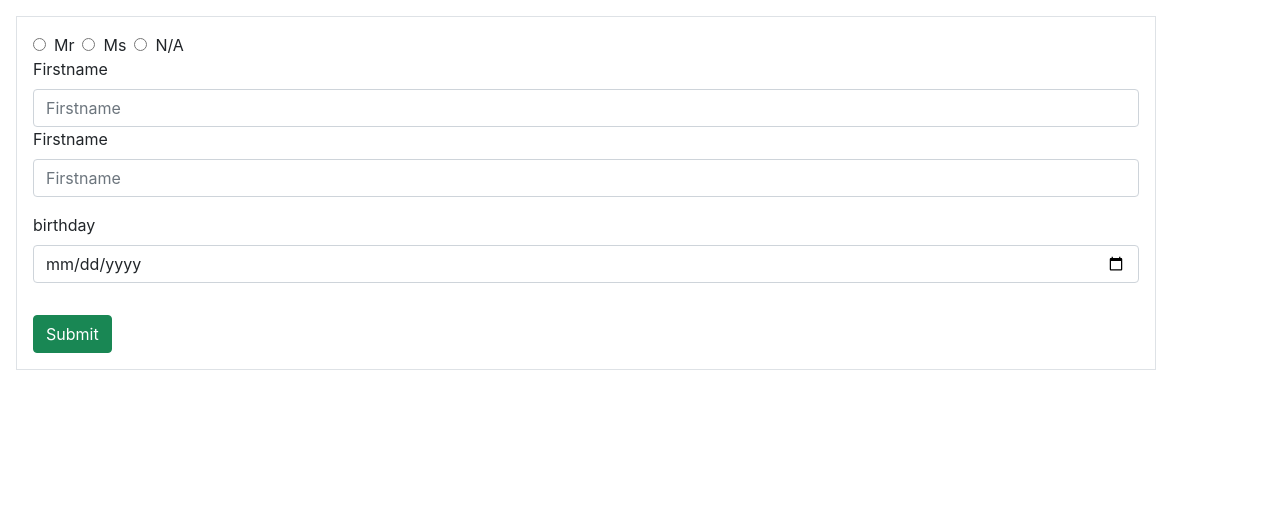
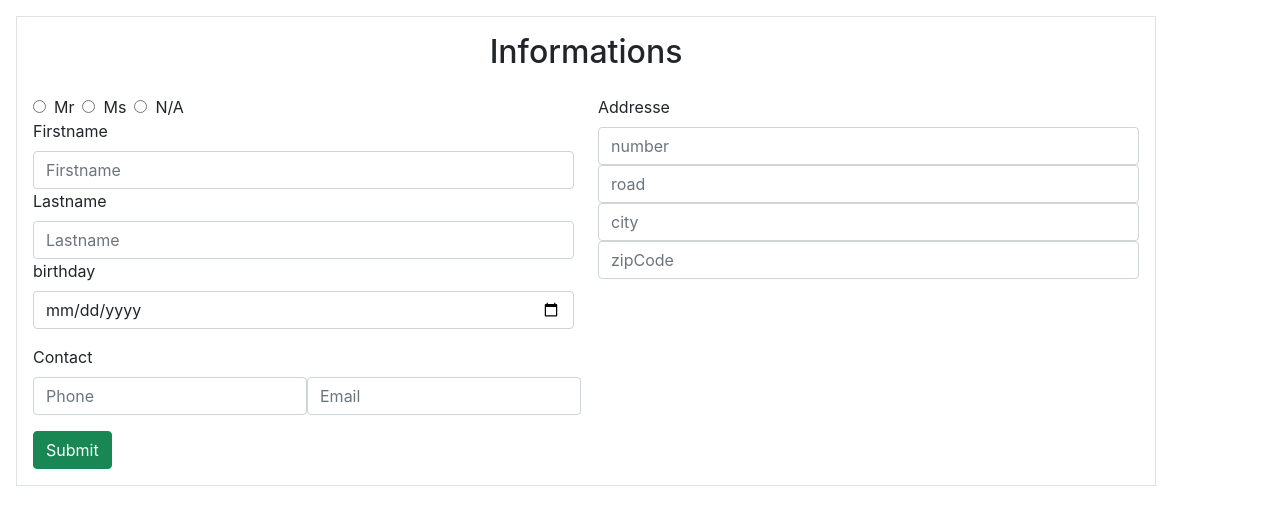
Before and after one commit to lauraca555/ReactFormulaire, a React (Create React App) app: page / in a window 1280 px wide. Shown: the top 524 px of the page. Built offline with nearby package versions, Linux system fonts and the light colour scheme.

Commit message:
Tous les fields faits. Bon pour validation.

```diff
--- a/src/component/formulaire/Formulaire.jsx
+++ b/src/component/formulaire/Formulaire.jsx
@@ -1,32 +1,45 @@
+import React from 'react';
 import { Field, Form, Formik } from 'formik';
-import React from 'react';
 
 const initialValues = {
   status : "",
   firstName : "",
   lastName : "",
   birthday : "",
-  email: ""
+  number: "",
+  road: "",
+  city: "",
+  zipCode: "",
+  phone: "",
+  email: "",
+
+
 }
 
 class Formulaire extends React.Component {
 
     submit = (values) => {
-          console.log(values)
+          console.log(values);
     }
     render(){
 
+
+
       return (
          <Formik
-           initialValaues={initialValues}
+           initialValues={initialValues}
            onSubmit={this.submit}
           >
            {() => (
             <div className="container border p-3 m-3">
 
                   <Form>
-                    <div className="">
+                    <div className="d-flex flex-column">
+                      <div className="text-center mb-3" id="title"><h2 >Informations</h2></div>
+                      <div className="row">
+                        <div className="col-6">
                         <div className="mb-3 d-flex flex-column">
+                          {/* Radio boutons*/}
                           <div className="flex-row">
                             <label className="me-2">
                             <Field
@@ -55,9 +68,9 @@ class Formulaire extends React.Component {
                             />
                                 N/A
                             </label>
-                        </div>
+                          </div>{/* End Radio boutons*/}
 
-
+                          {/* FirstName Field*/}
                           <label htmlFor="firstName" className="form-label">Firstname</label>
                           <Field
                             type="text"
@@ -65,16 +78,16 @@ class Formulaire extends React.Component {
                             className="form-control"
                             placeholder = "Firstname"
                           />
-                        <label htmlFor="firstName" className="form-label">Firstname</label>
+
+                          {/* Lastname Field*/}
+                          <label htmlFor="lastName" className="form-label">Lastname</label>
                           <Field
                             type="text"
-                          name="firstName"
+                            name="lastName"
                             className="form-control"
-                          placeholder = "Firstname"
+                            placeholder = "Lastname"
                           />
-                      </div>
-
-                      <div className="mb-3 d-flex flex-column">
+                          {/* Birthday Field*/}
                           <label htmlFor="birthday" className="form-label">birthday</label>
                           <Field
                             type="date"
@@ -83,20 +96,71 @@ class Formulaire extends React.Component {
                             placeholder = "birthday"
                           />
                         </div>
-                    </div>
-                    <div className="">
+
 
                         </div>
 
+                        <div className="col-6">
+                            {/* Addresse groupe of field*/}
+                            <div id="groupField">
+                              <label className="form-label">Addresse</label>
+                              <Field
+                                  type="text"
+                                  name="number"
+                                  className="form-control"
+                                  placeholder = "number"
+                                />
+                              <Field
+                                  type="text"
+                                  name="road"
+                                  className="form-control"
+                                  placeholder = "road"
+                                />
+                              <Field
+                                  type="text"
+                                  name="city"
+                                  className="form-control"
+                                  placeholder = "city"
+                                />
+                              <Field
+                                  type="text"
+                                  name="zipCode"
+                                  className="form-control"
+                                  placeholder = "zipCode"
+                                />
+                            </div>
+                          </div>
+                      </div>
 
+                      <div className="row" id="contact">
+                          <label className="form-label">Contact</label>
+                          <div className="d-flex flex-row">
+                            <div>
+                            <Field
+                                    type="text"
+                                    name="phone"
+                                    className="form-control"
+                                    placeholder = "Phone"
+                                  />
+                            </div>
+                            <div>
+                            <Field
+                                    type="text"
+                                    name="email"
+                                    className="form-control"
+                                    placeholder = "Email"
+                                  />
+                            </div>
+                          </div>
+                      </div>
+                    </div>
 
                     <button type="submit" className= "btn btn-success mt-3">Submit</button>
                   </Form>
               </div>
 
-           )
+           )}
 
-           }
          </Formik>
       )
 
```
Also changed, not shown: 1 other file (tests, documents, lock files or other folders). Lines whose indentation alone changed are shown as unchanged.
